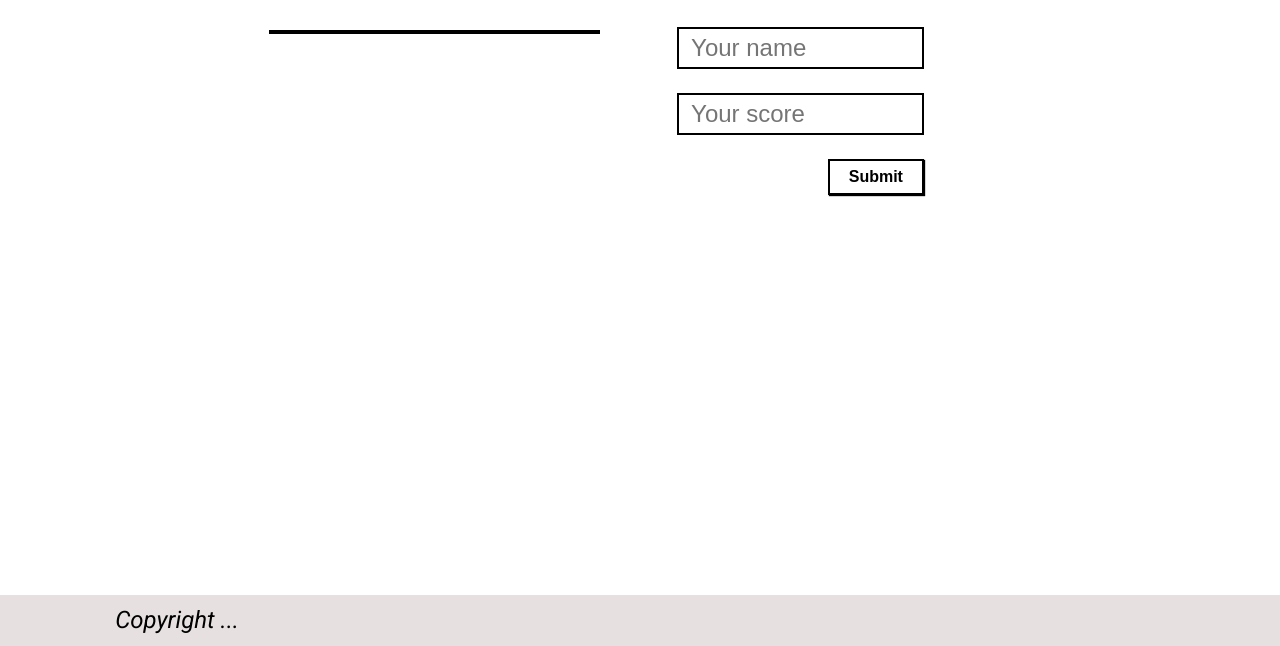
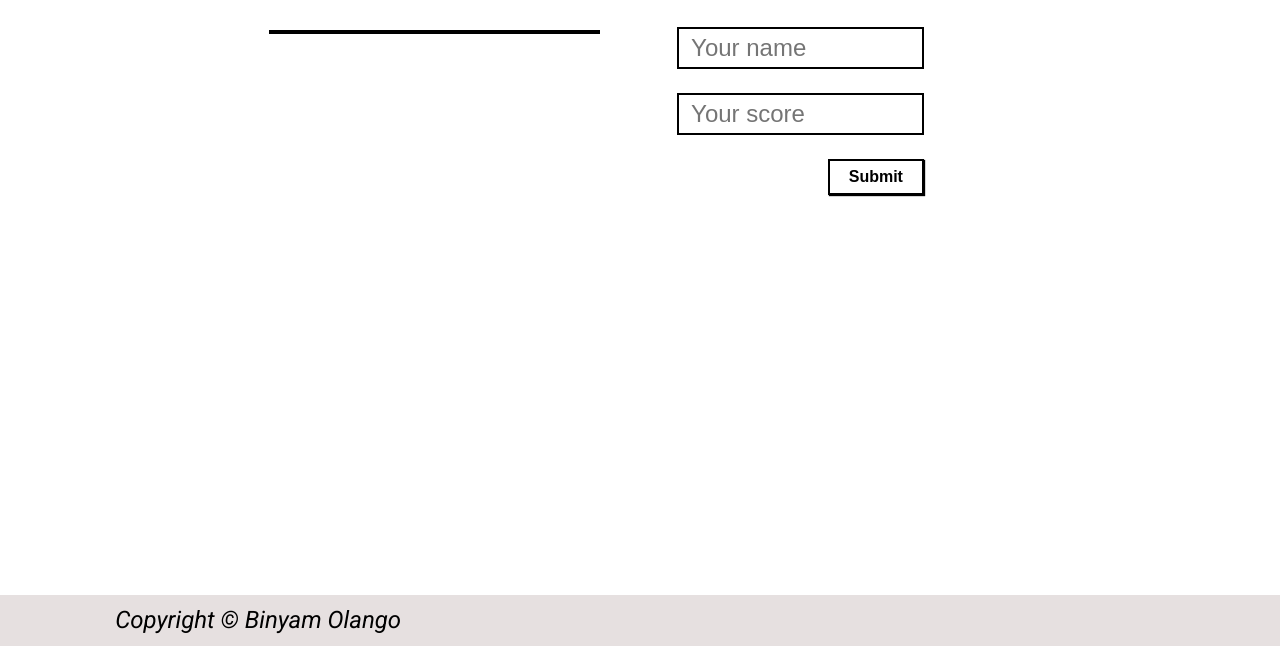
Before and after one commit to binyamolango/leader-board, a website built with webpack: page src/index.html in a window 1280 px wide. Shown: the part 154-800 px from the top of the page. Built offline with nearby package versions, Linux system fonts and the light colour scheme.

Commit message:
Add copyright

```diff
--- a/src/index.html
+++ b/src/index.html
@@ -35,7 +35,7 @@
         </section>
     </main>
     <footer>
-        <p>Copyright ...</p>
+        <p>Copyright &copy; Binyam Olango</p>
     </footer>
 </div>
 </body>
```
